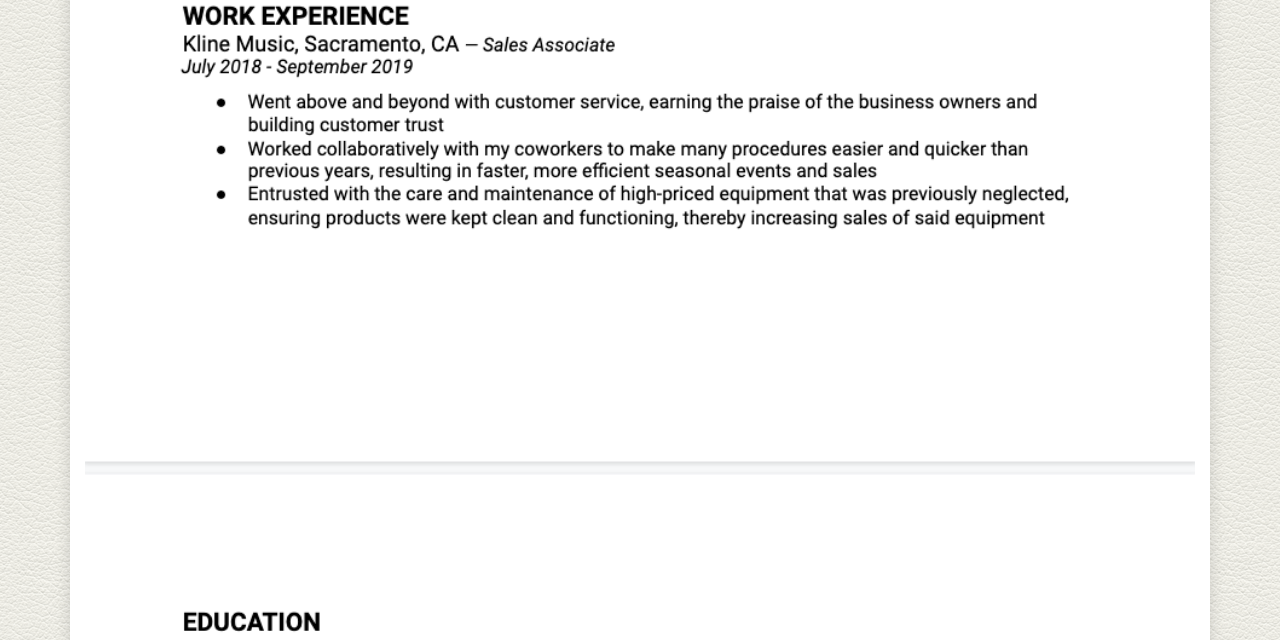
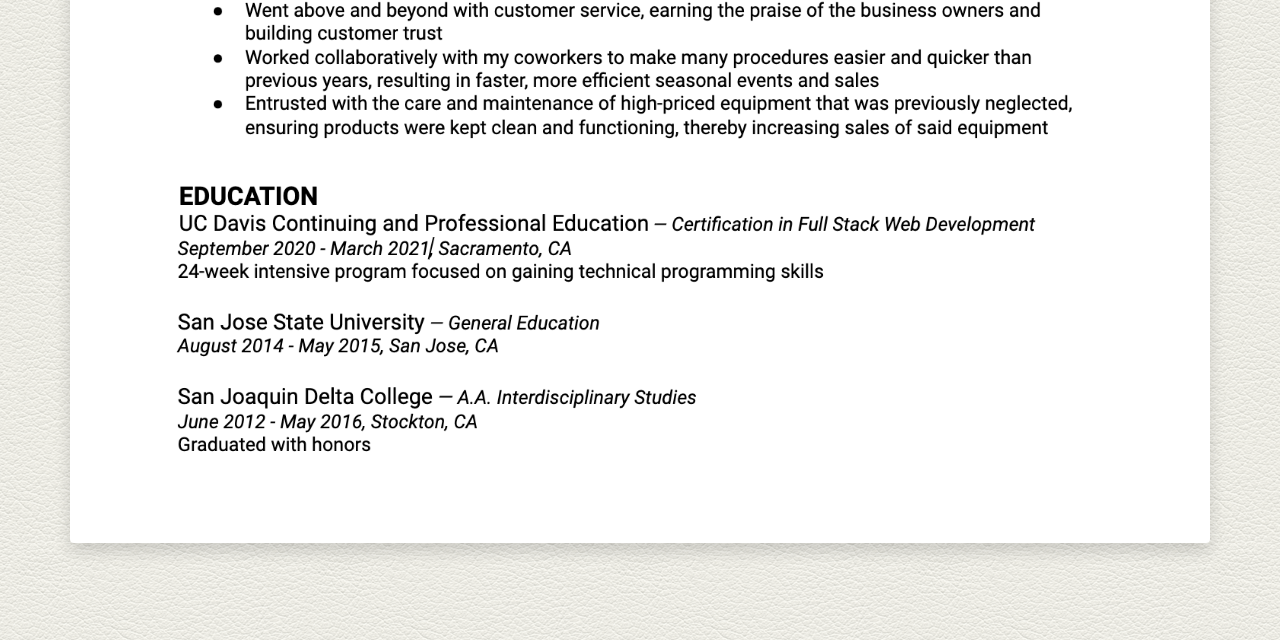
Before and after one commit to jenmitz/jenmitz.github.io, a plain HTML site: page resume.html in a window 1280 px wide. Shown: the part 1238-1878 px from the top of the page. Drawn offline with nearby package versions, Linux system fonts and the light colour scheme.

Commit message:
updated resume

```diff
--- a/assets/css/style.css
+++ b/assets/css/style.css
@@ -1,3 +1,7 @@
+body {
+    background-color: transparent;
+    background-image: url("../images/leather_1.png");
+}
 img {
 	height: 100%;
 	width: 100%;
@@ -5,10 +9,6 @@ img {
 a:hover {
 	font-style: italic;
 	text-decoration: none;
-}
-body {
-	background-color: transparent;
-    background-image: url("../images/leather_1.png");
 }
 footer {
 	background-color: #90785E;
--- a/resume.html
+++ b/resume.html
@@ -33,7 +33,9 @@
                 </div>
             </div>
 
-            <img src="./assets/resume-v2.png" alt="picture of jennifer mitzman resume">
+            <img src="./assets/updated-resume1.png" alt="picture of jennifer mitzman resume">
+            <img src="./assets/updated-resume2.png" alt="picture of jennifer mitzman resume">
+
 
         </div>
 
```
Also changed, not shown: assets/updated-resume1.png (added), assets/updated-resume2.png (added).
